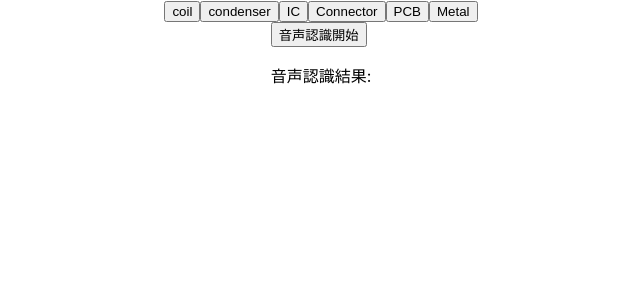
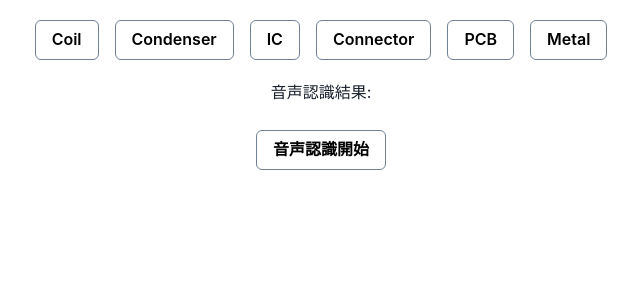
Before and after one commit to enbanbunbun123/lab, a React (Create React App) app in the folder frontend/: page / in a window 1280 px wide. Shown: the top 300 px of the page, without its empty margins (319-959 px from the left). Built offline with nearby package versions, Linux system fonts and the light colour scheme; no server answers.

Commit message:
feat: chakraUIでスタイル調整

```diff
--- a/frontend/package.json
+++ b/frontend/package.json
@@ -3,6 +3,9 @@
   "version": "0.1.0",
   "private": true,
   "dependencies": {
+    "@chakra-ui/react": "^2.8.2",
+    "@emotion/react": "^11.11.4",
+    "@emotion/styled": "^11.11.5",
     "@testing-library/jest-dom": "^5.17.0",
     "@testing-library/react": "^13.4.0",
     "@testing-library/user-event": "^13.5.0",
@@ -13,6 +16,7 @@
     "@types/react-dom": "^18.2.17",
     "axios": "^1.6.7",
     "express": "^4.18.2",
+    "framer-motion": "^11.0.27",
     "react": "^18.2.0",
     "react-dom": "^18.2.0",
     "react-scripts": "5.0.1",
--- a/frontend/src/App.tsx
+++ b/frontend/src/App.tsx
@@ -1,6 +1,7 @@
 import React, { useState, useEffect } from "react";
 import axios from "axios";
 import "./stylesheet/app.scss";
+import { Box, Button, HStack, Image, Text, VStack } from "@chakra-ui/react";
 
 const App = () => {
   const [imageName, setImageName] = useState("");
@@ -83,28 +84,89 @@ const App = () => {
   }, []);
 
   return (
-    <div className="app">
-      <div className="app__input-image">
+    <Box className="app">
+      <Box className="app__input-image">
         {imageName && (
-          <img
+          <Image
             src={`http://localhost:3001/images/${imageName}`}
             alt="Current"
+            boxSize="sm"
           />
         )}
-      </div>
-      <div className="app__buttons">
-        <button onClick={() => moveImage("Coil")}>coil</button>
-        <button onClick={() => moveImage("Condenser")}>condenser</button>
-        <button onClick={() => moveImage("IC")}>IC</button>
-        <button onClick={() => moveImage("connector")}>Connector</button>
-        <button onClick={() => moveImage("PCB")}>PCB</button>
-        <button onClick={() => moveImage("Metal")}>Metal</button>
-      </div>
-      <div className="app_speech-recognition-button">
-        <button onClick={() => startSpeechRecongnition()}>音声認識開始</button>
-        <p>音声認識結果: {recognizedText}</p>
-      </div>
-    </div>
+      </Box>
+
+      <HStack spacing={4} margin="20px 0 0">
+        <Button
+          onClick={() => moveImage("Coil")}
+          variant="outline"
+          borderColor="gray.500"
+          color="black"
+          _hover={{ bg: "gray.100", borderColor: "gray.600" }}
+        >
+          Coil
+        </Button>
+        <Button
+          onClick={() => moveImage("Condenser")}
+          variant="outline"
+          borderColor="gray.500"
+          color="black"
+          _hover={{ bg: "gray.100", borderColor: "gray.600" }}
+        >
+          Condenser
+        </Button>
+        <Button
+          onClick={() => moveImage("IC")}
+          variant="outline"
+          borderColor="gray.500"
+          color="black"
+          _hover={{ bg: "gray.100", borderColor: "gray.600" }}
+        >
+          IC
+        </Button>
+        <Button
+          onClick={() => moveImage("Connector")}
+          variant="outline"
+          borderColor="gray.500"
+          color="black"
+          _hover={{ bg: "gray.100", borderColor: "gray.600" }}
+        >
+          Connector
+        </Button>
+        <Button
+          onClick={() => moveImage("PCB")}
+          variant="outline"
+          borderColor="gray.500"
+          color="black"
+          _hover={{ bg: "gray.100", borderColor: "gray.600" }}
+        >
+          PCB
+        </Button>
+        <Button
+          onClick={() => moveImage("Metal")}
+          variant="outline"
+          borderColor="gray.500"
+          color="black"
+          _hover={{ bg: "gray.100", borderColor: "gray.600" }}
+        >
+          Metal
+        </Button>
+      </HStack>
+
+      <VStack spacing={4}>
+        <Text fontSize="md" margin="20px 0 10px">
+          音声認識結果: {recognizedText}
+        </Text>
+        <Button
+          onClick={() => startSpeechRecongnition()}
+          variant="outline"
+          borderColor="gray.500"
+          color="black"
+          _hover={{ bg: "gray.100", borderColor: "gray.600" }}
+        >
+          音声認識開始
+        </Button>
+      </VStack>
+    </Box>
   );
 };
 
--- a/frontend/src/index.tsx
+++ b/frontend/src/index.tsx
@@ -1,15 +1,18 @@
-import React from 'react';
-import ReactDOM from 'react-dom/client';
-import './index.css';
-import App from './App';
-import reportWebVitals from './reportWebVitals';
+import React from "react";
+import ReactDOM from "react-dom/client";
+import "./index.css";
+import App from "./App";
+import reportWebVitals from "./reportWebVitals";
+import { ChakraProvider } from "@chakra-ui/react";
 
 const root = ReactDOM.createRoot(
-  document.getElementById('root') as HTMLElement
+  document.getElementById("root") as HTMLElement
 );
 root.render(
   <React.StrictMode>
-    <App />
+    <ChakraProvider>
+      <App />
+    </ChakraProvider>
   </React.StrictMode>
 );
 
```
Also changed, not shown: 1 other file (tests, documents, lock files or other folders).
